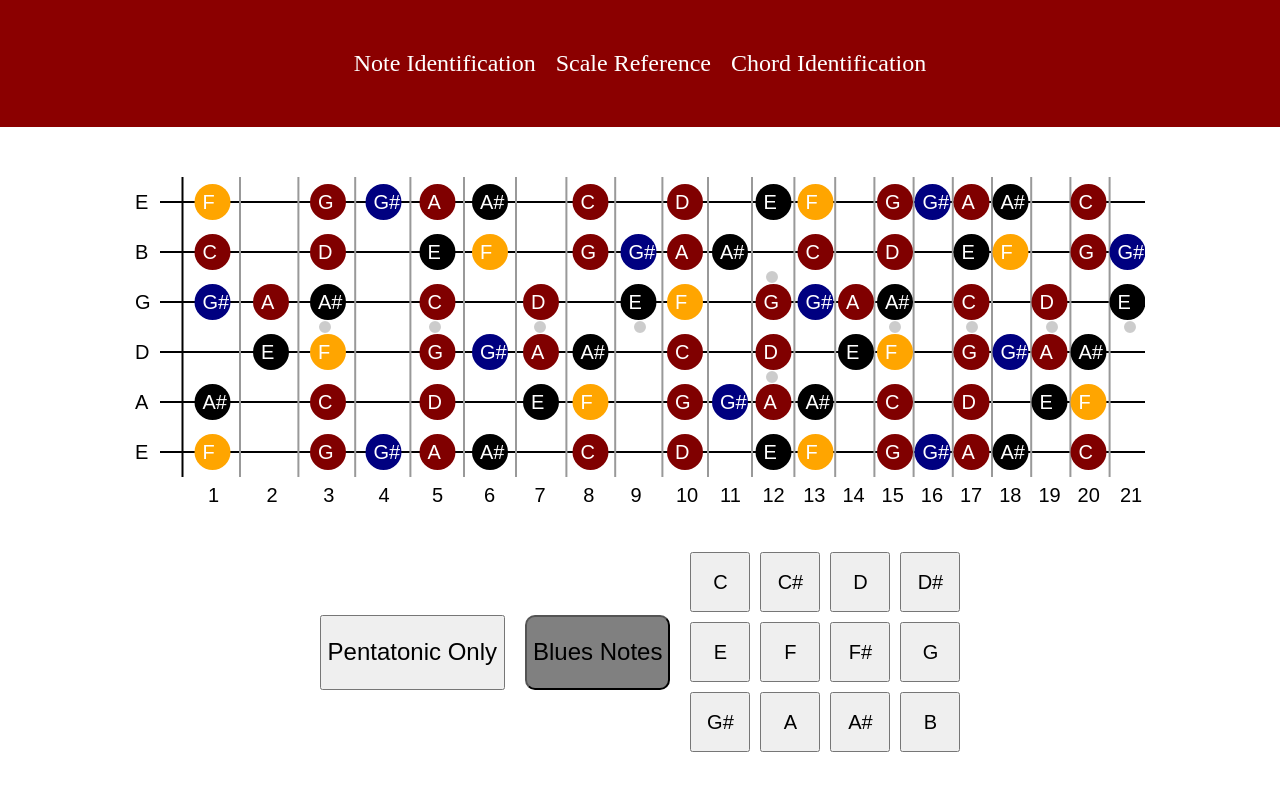
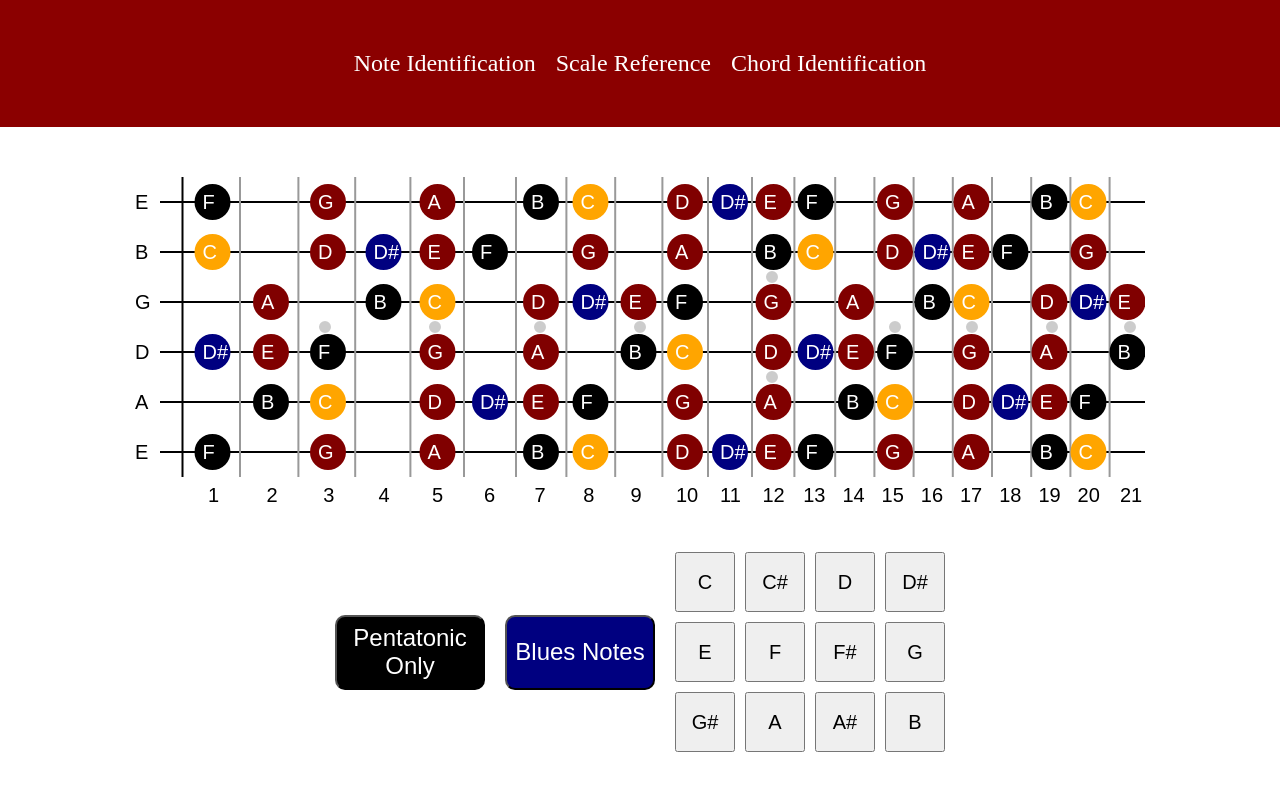
Before and after one commit to Xysar/music-theory-app, a React (Create React App) app: page /scales in a window 1280 px wide. Shown: the top 790 px of the page. Built offline with nearby package versions, Linux system fonts and the light colour scheme.

Commit message:
add toggle buttons to scale reference section

```diff
--- a/src/components/ScaleReferencePage.js
+++ b/src/components/ScaleReferencePage.js
@@ -7,7 +7,9 @@ import React, { useRef, useEffect } from "react";
 function ScaleReferencePage() {
   let fretCoordinates = [];
   let addValue = 60;
-  const currentKey = useRef(0);
+  const currentKey = useRef(7);
+  const showBlues = useRef(true);
+  const showOnlyPenta = useRef(false);
 
   const noteLetters = [
     "F",
@@ -56,6 +58,25 @@ function ScaleReferencePage() {
       curXOffset += curAddValue;
     }
   }, []);
+
+  const toggleBlues = () => {
+    showBlues.current = !showBlues.current;
+    let bluesButton = document.getElementsByClassName("blues-button")[0];
+    if (showBlues.current) {
+      bluesButton.style.backgroundColor = "#000080";
+    } else {
+      bluesButton.style.backgroundColor = "#000000";
+    }
+  };
+  const togglePentatonic = () => {
+    showOnlyPenta.current = !showOnlyPenta.current;
+    let pentaButton = document.getElementsByClassName("pentatonic-button")[0];
+    if (showOnlyPenta.current) {
+      pentaButton.style.backgroundColor = "#800000";
+    } else {
+      pentaButton.style.backgroundColor = "#000000";
+    }
+  };
 
   const createFretNote = (x, y, xOffset, yOffset) => {
     return {
@@ -151,8 +172,15 @@ function ScaleReferencePage() {
           } else if (majorScale[transposedNoteValue] === "P") {
             ctx.fillStyle = "#800000";
           } else if (majorScale[transposedNoteValue] === "B") {
-            ctx.fillStyle = "#000080";
+            if (showBlues.current) {
+              ctx.fillStyle = "#000080";
+            } else {
+              continue;
+            }
           } else {
+            if (showOnlyPenta.current) {
+              continue;
+            }
             ctx.fillStyle = "#000000";
           }
 
@@ -204,10 +232,22 @@ function ScaleReferencePage() {
       <Canvas draw={draw} />
       <div className="toolbox">
         {" "}
-        <button className="toggle-buttons pentatonic-button">
+        <button
+          className="toggle-buttons pentatonic-button"
+          onClick={() => {
+            togglePentatonic();
+          }}
+        >
           Pentatonic Only
         </button>
-        <button className="toggle-buttons blues-button">Blues Notes</button>
+        <button
+          className="toggle-buttons blues-button"
+          onClick={() => {
+            toggleBlues();
+          }}
+        >
+          Blues Notes
+        </button>
         <NoteBoard handleClick={handleNotePress} />
       </div>
     </div>
--- a/src/components/scalereference.css
+++ b/src/components/scalereference.css
@@ -19,10 +19,16 @@
 
 .toggle-buttons {
   height: 75px;
+  width: 150px;
   font-size: 24px;
+  border-radius: 10px;
   cursor: pointer;
 }
+.pentatonic-button {
+  background: black;
+  color: white;
+}
 .blues-button {
-  background: grey;
-  border-radius: 10px;
+  background: navy;
+  color: white;
 }
```
